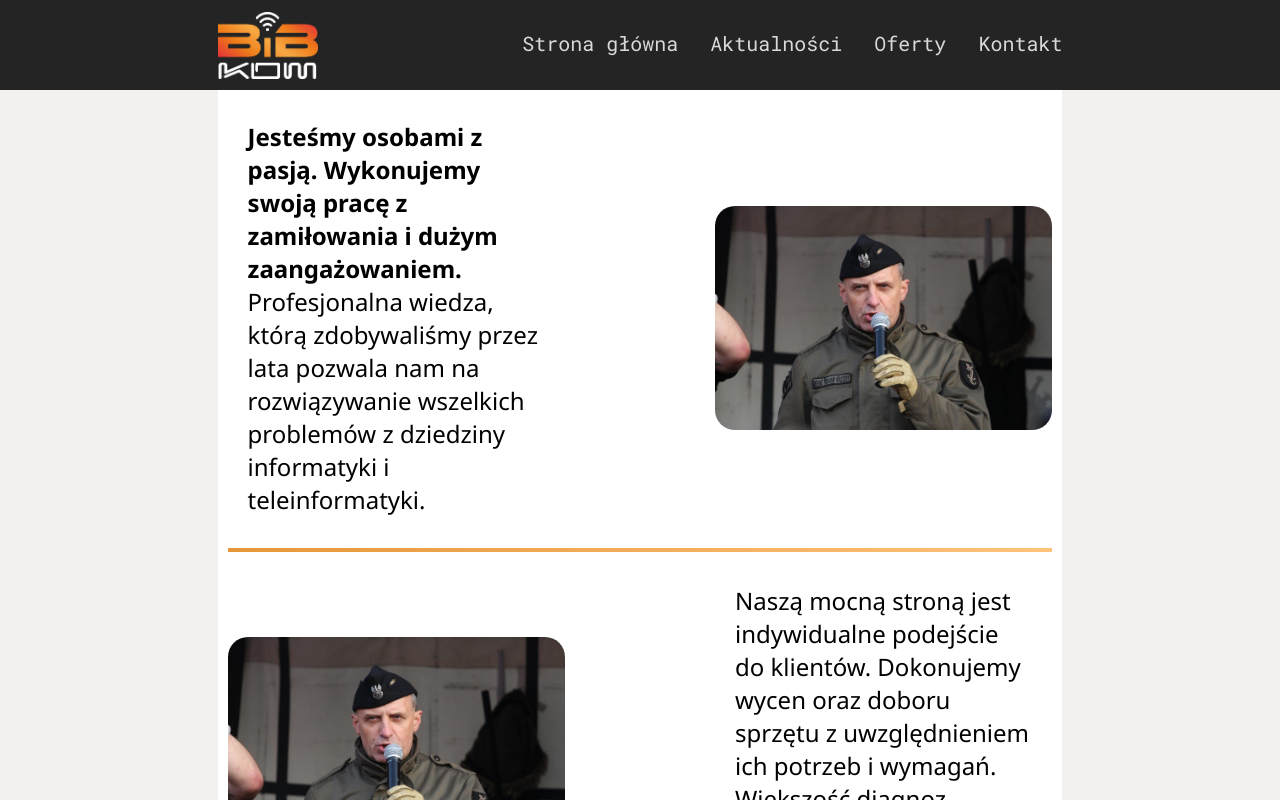
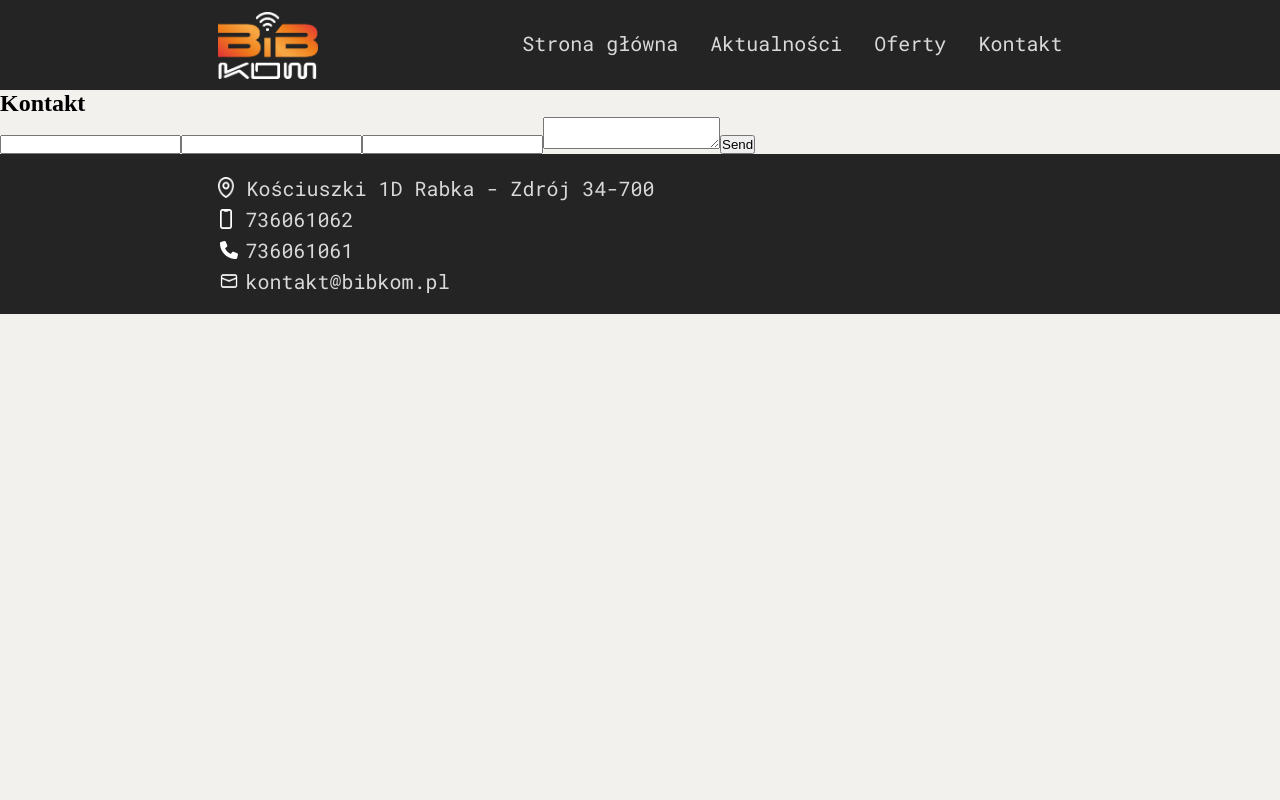
Before and after one commit to Eg-Nickname/BIB-KOM, a React (Vite) app: page /kontakt in a window 1280 px wide. Shown: the top 800 px of the page. Built offline with nearby package versions, Linux system fonts and the light colour scheme.

Commit message:
Obsługa kontaków

```diff
--- a/src/main.jsx
+++ b/src/main.jsx
@@ -1,6 +1,7 @@
 import React from "react";
 import ReactDOM from "react-dom/client";
 import Home from "./pages/Home.jsx";
+import Contact from "./pages/Contact.jsx";
 import { BrowserRouter, Routes, Route } from "react-router-dom";
 import "./index.css";
 
@@ -9,7 +10,7 @@ ReactDOM.createRoot(document.getElementById("root")).render(
     <BrowserRouter>
       <Routes>
         <Route path="/" element={<Home />} />
-        <Route path="/kontakt" element={<Home />} />
+        <Route path="/kontakt" element={<Contact />} />
         <Route path="/oferty" element={<Home />} />
         <Route path="/aktualności" element={<Home />} />
         <Route path="/panel" element={<Home />} />
--- /dev/null
+++ b/src/pages/Contact.jsx
@@ -0,0 +1,56 @@
+import "./Contact.css";
+import { useState } from "react";
+import Navbar from "../components/navbar";
+import Footer from "../components/footer";
+function Contact() {
+  const [data, setData] = useState({
+    user: "",
+    mail: "",
+    title: "",
+    text: "",
+  });
+  const handleSubmit = (e) => {
+    e.preventDefault();
+    console.log(data);
+  };
+  const handleChange = (e) => {
+    const { value, name } = e.target;
+    setData((prevData) => {
+      return {
+        ...prevData,
+        [name]: value,
+      };
+    });
+  };
+  return (
+    <div>
+      <Navbar />
+      <h2>Kontakt</h2>
+      <form onSubmit={handleSubmit}>
+        <input
+          type="text"
+          name="user"
+          value={data.user}
+          onChange={handleChange}
+        />
+        <input
+          type="text"
+          name="mail"
+          value={data.mail}
+          onChange={handleChange}
+        />
+        <input
+          type="text"
+          name="title"
+          value={data.title}
+          onChange={handleChange}
+        />
+        <textarea name="text" value={data.text} onChange={handleChange} />
+        <input type="submit" value="Send" />
+      </form>
+      <Footer />
+    </div>
+  );
+}
+
+export default Contact;
```
Also changed, not shown: src/pages/Contact.css (added), 1 other file (tests, documents, lock files or other folders).
